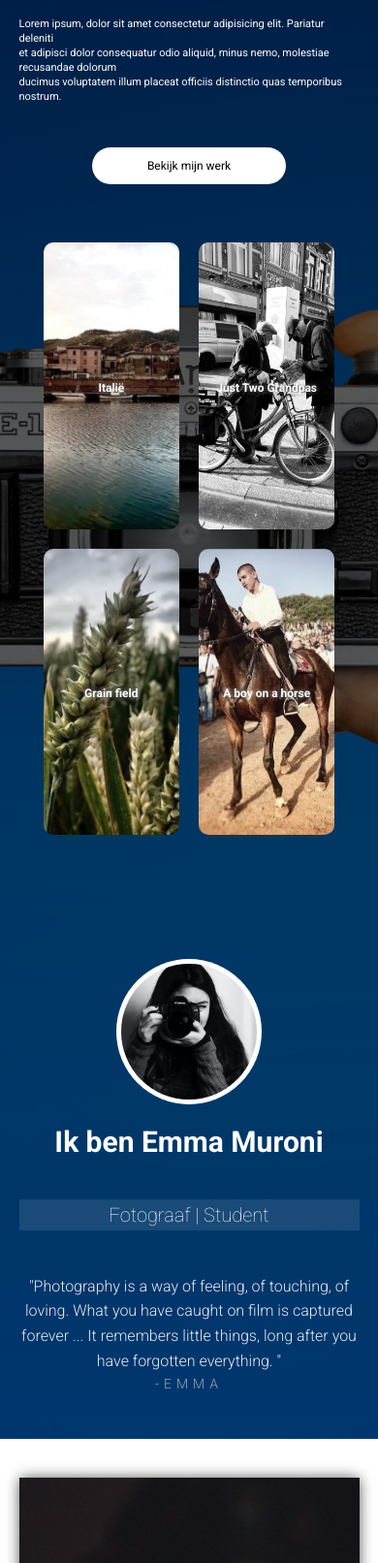
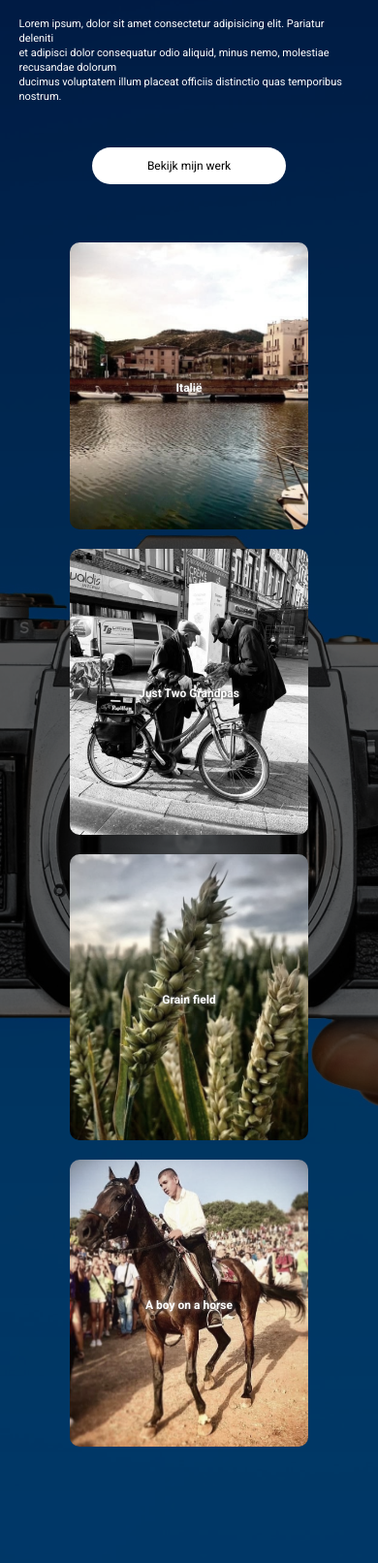
Before and after one commit to GeorgiIvanovPXL/fotografie-emma-app, a PHP site: page / in a window 390 px wide. Shown: the part 389-2001 px from the top of the page at 97% size. Run offline with PHP 8.4, Linux system fonts and the light colour scheme; some libraries are stand-ins or nearby versions.

Commit message:
Update main.css

```diff
--- a/main.css
+++ b/main.css
@@ -997,7 +997,7 @@ blockquote span {
     }
     .card {
         height: 35vh !important;
-        width: 40% !important;
+        width: 70% !important;
     }
     .navNormal {
         display: none;
@@ -1041,6 +1041,6 @@ blockquote span {
     }
     .card {
         height: 35vh !important;
-        width: 40% !important;
+        width: 70% !important;
     }
 }
```
